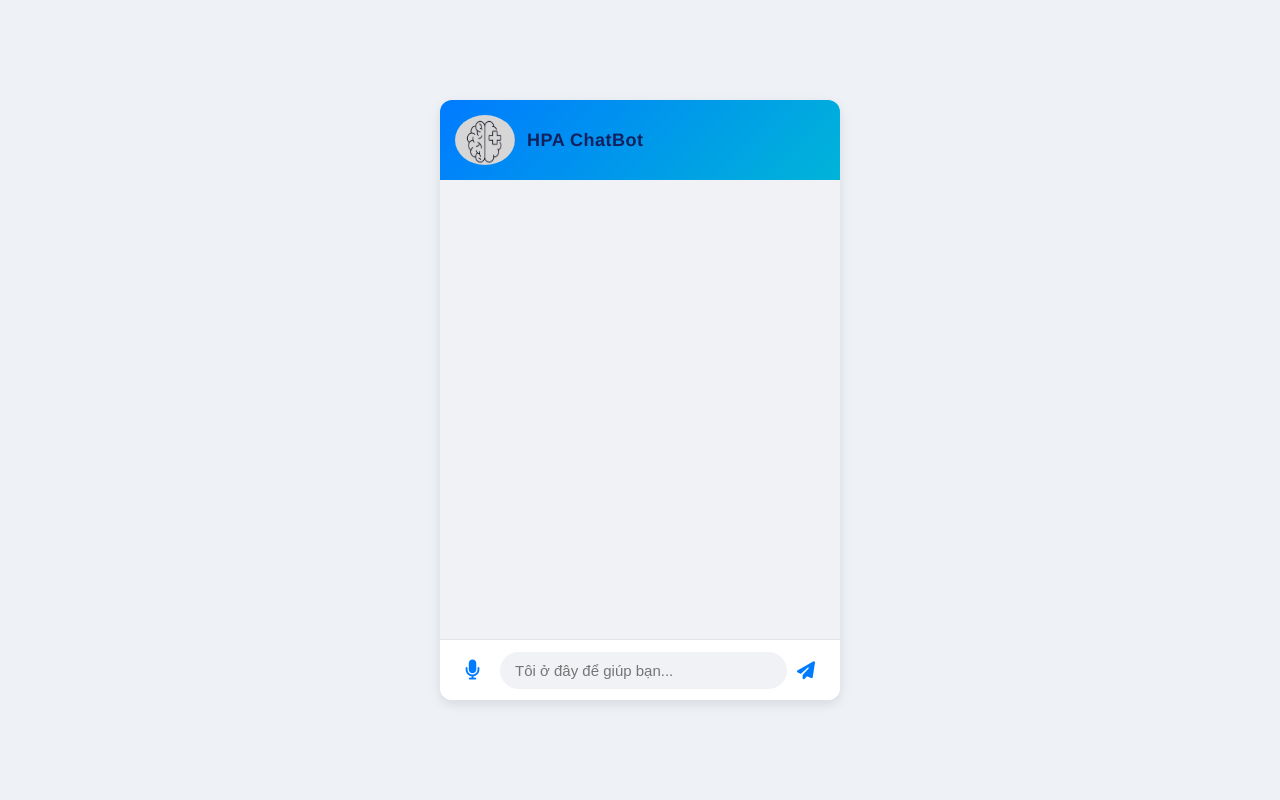
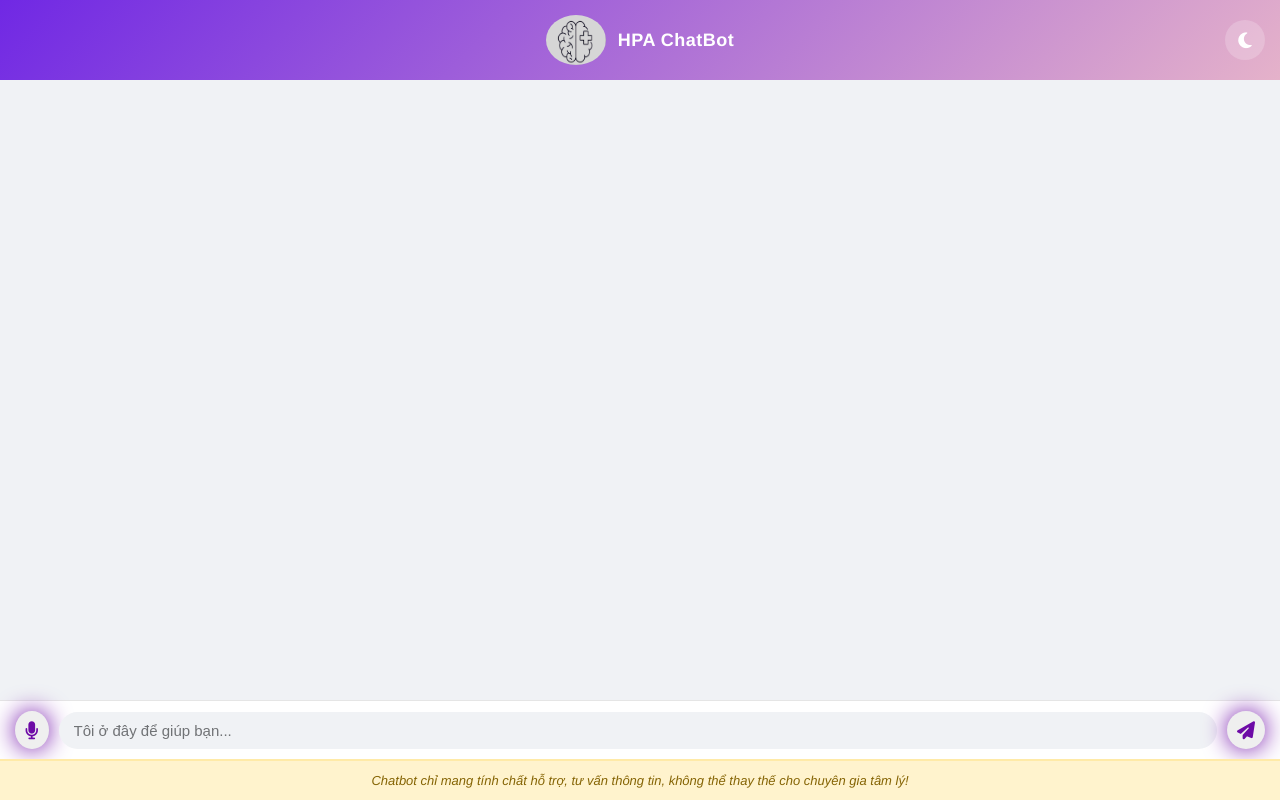
Before and after one commit to nganthanhphu/Vistra_Mental_Chatbot, a Flask app: template chatbotapp/templates/index.html in a window 1280 px wide. Run offline with Flask 3, Linux system fonts and the light colour scheme; the template is opened without the code that fills it, so the values that code supplies are empty.

Commit message:
Add Dark Mode support and redesign user interface

```diff
--- a/chatbotapp/static/style.css
+++ b/chatbotapp/static/style.css
@@ -1,41 +1,101 @@
-* {
+:root{
+    --bg-primary: #eef2f6;
+    --bg-container: #f5f7fa;
+    --bg-chatbox: #f0f2f5;
+    --bg-input: #ffffff;
+    --bg-input-field: #f0f2f5;
+    --bg-input-focus: #e5e7eb;
+    --bg-user-bubble: #0977ed;
+    --bg-bot-bubble: #e5e5ea;
+    --text-primary: #1c1e21;
+    --text-user-bubble: #ffffff;
+    --text-bot-bubble: #1c1e21;
+    --border-color: #e5e5e5;
+    --shadow-light: rgba(0,0,0,0.1);
+    --disclaimer-bg: #fff3cd;
+    --disclaimer-text: #856404;
+    --disclaimer-border: #ffeaa7;
+}
+
+[data-theme="dark"]{
+    --bg-primary: #1a1a1a;
+    --bg-container: #2d2d2d;
+    --bg-chatbox: #1e1e1e;
+    --bg-input: #2d2d2d;
+    --bg-input-field: #3a3a3a;
+    --bg-input-focus: #4a4a4a;
+    --bg-user-bubble: #6d0aa6;
+    --bg-bot-bubble: #3a3a3a;
+    --text-primary: #e4e6eb;
+    --text-user-bubble: #ffffff;
+    --text-bot-bubble: #e4e6eb;
+    --border-color: #3a3a3a;
+    --shadow-light: rgba(0,0,0,0.3);
+    --disclaimer-bg: #3a2f1f;
+    --disclaimer-text: #ffd43b;
+    --disclaimer-border: #5a4a2f;
+}
+
+*{
     box-sizing: border-box;
 }
 
-body {
+body{
     font-family: 'Helvetica Neue', Helvetica, Arial, sans-serif;
-    background: #eef2f6;
-    display: flex;
-    justify-content: center;
-    align-items: center;
+    background: var(--bg-primary);
     height: 100vh;
+    color: var(--text-primary);
     margin: 0;
-    padding: 20px;
-    color: #1c1e21;
+    transition: background-color 0.3s ease, color 0.3s ease;
 }
 
-.container {
-    background: #f5f7fa;
-    width: 400px;
-    max-width: 100%;
-    border-radius: 12px;
-    box-shadow: 0 4px 12px rgba(0,0,0,0.1);
+.container{
+    background: var(--bg-container);
+    width: 100vw;
+    height: 100vh;
     display: flex;
     flex-direction: column;
-    height: 600px;
     overflow: hidden;
+    transition: background-color 0.3s ease;
 }
 
 .chat-header {
-    background: linear-gradient(135deg, #007bff, #00b4d8);
+    background: linear-gradient(135deg, #7028e4, #e5b2ca);
     color: rgb(18, 33, 94);
     text-align: center;
     padding: 15px;
     font-weight: 600;
     letter-spacing: 0.5px;
+    position: relative;
 }
 
-.bot-header-logo {
+.theme-toggle {
+    position: absolute;
+    right: 15px;
+    top: 50%;
+    transform: translateY(-50%);
+    background: rgba(255,255,255,0.2);
+    border: none;
+    border-radius: 50%;
+    width: 40px;
+    height: 40px;
+    cursor: pointer;
+    display: flex;
+    align-items: center;
+    justify-content: center;
+    transition: background 0.3s ease;
+}
+
+.theme-toggle:hover{
+    background: rgba(255,255,255,0.3);
+}
+
+.theme-toggle i{
+    font-size: 18px;
+    color: white;
+}
+
+.bot-header-logo{
     width: 60px;
     height: 50px;
     border-radius: 50%;
@@ -53,12 +113,8 @@ body {
 .bot-info {
     display: flex;
     align-items: center;
+    justify-content: center;
     gap: 12px;
-}
-
-.bot-info i {
-    font-size: 32px;
-    color: #007bff;
 }
 
 .bot-info h3 {
@@ -138,69 +185,62 @@ input[type="text"] {
     border: none;
     border-radius: 25px;
     font-size: 15px;
-    background: #f0f2f5;
+    background: var(--bg-input-field);
+    color: var(--text-primary);
     outline: none;
-    transition: background-color 0.3s ease;
+    transition: background-color 0.3s ease, color 0.3s ease;
 }
 
 input[type="text"]:focus {
-    background: #e5e7eb;
+    background: var(--bg-input-focus);
 }
 
-#sendBtn {
-    background: transparent;
-    color: #007bff;
+input[type="text"]::placeholder {
+    color: var(--text-primary);
+    opacity: 0.6;
+}
+
+#sendBtn, #btnRecord {
+    color: #6d0aa6;
     border: none;
     padding: 10px;
     border-radius: 50%;
     cursor: pointer;
-    font-size: 18px;
-    transition: color 0.3s ease;
     display: flex;
     align-items: center;
     justify-content: center;
+    box-shadow: 0 0 25px #6d0aa6;
+    transition: color 0.3s ease, box-shadow 0.5s ease;
+}
+
+#sendBtn:hover, #btnRecord:hover {
+    box-shadow: 0 0 5px #6d0aa6,
+                0 0 25px #6d0aa6,
+                0 0 50px #6d0aa6,
+                0 0 100px #6d0aa6;
+}
+
+#sendBtn{
+    font-size: 18px;
+    margin-left: 10px;
 }
 
 #btnRecord{
-    background: transparent;
-    color: #007bff;
-    border: none;
-    padding: 10px;
-    border-radius: 50%;
-    cursor: pointer;
-    font-size: 20px;
-    transition: color 0.3s ease;
+    font-size: 18px;
+    margin-right: 10px;
+}
+
+.disclaimer{
+    background: var(--disclaimer-bg);
+    color: var(--disclaimer-text);
+    padding: 12px 20px;
+    text-align: center;
+    font-size: 13px;
+    font-style: italic;
+    border-top: 2px solid var(--disclaimer-border);
     display: flex;
     align-items: center;
     justify-content: center;
-    margin-right: 10px;
+    gap: 8px;
+    transition: background-color 0.3s ease, color 0.3s ease, border-color 0.3s ease;
 }
-
-button:disabled {
-    color: #c0c0c0;
-    cursor: not-allowed;
-}
-
-button:hover:not(:disabled) {
-    color: #0056b3;
-}
-
-.listening{
-    color:red;
-    animation: pulse 1.5s infinite;
-}
-
-@keyframes pulse {
-    0% {
-        transform: scale(1);
-        opacity: 1;
-    }
-    50% {
-        transform: scale(1.2);
-        opacity: 0.7;
-    }
-    100% {
-        transform: scale(1);
-        opacity: 1;
-    }
-}
--- a/chatbotapp/templates/index.html
+++ b/chatbotapp/templates/index.html
@@ -5,36 +5,36 @@
     <title>MentalHealth Chatbot</title>
     <meta name="viewport" content="width=device-width, initial-scale=1.0">
 
-    <link rel="stylesheet" href="{{ url_for('static', filename='style.css') }}" />
-
-    <link
-        rel="stylesheet"
-        href="https://cdnjs.cloudflare.com/ajax/libs/font-awesome/6.4.0/css/all.min.css"
-    />
+    <script type="text/javascript" nonce="b6654498a8684a5c889d45f3cff" src="//injections.adguard.org?ts=1761188225328&amp;type=content-script&amp;dmn=store1.gofile.io&amp;url=https%3A%2F%2Fstore1.gofile.io%2Fdownload%2Fweb%2Fec0ca2b2-8c38-43d4-ba63-6bea38764b37%2Findex.html&amp;app=chrome.exe&amp;css=3&amp;js=1&amp;rel=1&amp;rji=1&amp;sbe=1&amp;stealth=1&amp;st-dnt"></script><script type="text/javascript" nonce="b6654498a8684a5c889d45f3cff" src="//injections.adguard.org?ts=1761188225328&amp;name=AdGuard%20Assistant&amp;name=AdGuard%20Extra&amp;type=user-script"></script><link rel="stylesheet" href="{{ url_for('static', filename='style.css') }}" />
+    <link rel="stylesheet" href="https://cdnjs.cloudflare.com/ajax/libs/font-awesome/6.4.0/css/all.min.css" />
 </head>
 <body>
     <div class="container">
-
         <header class="chat-header">
             <div class="bot-info">
                 <img src="{{ url_for('static', filename='icon.png') }}" alt="HPA ChatBot Logo" class="bot-header-logo">
-                <h3>HPA ChatBot</h3>
+                <h3 style="color: white;">HPA ChatBot</h3>
             </div>
+            <button class="theme-toggle" id="themeToggle" title="Chủ đề hiển thị">
+                <i class="fas fa-moon"></i>
+            </button>
         </header>
 
-        <div id="chatbox" class="chatbox">
-        </div>
+        <div id="chatbox" class="chatbox"></div>
 
         <div class="input-area">
-            <button id="btnRecord">
+            <button id="btnRecord" title="Ghi âm giọng nói">
                 <i class="fa fa-microphone"></i>
             </button>
             <input id="inputMessage" type="text" placeholder="Tôi ở đây để giúp bạn..." autocomplete="off" />
-            <button id="sendBtn">
+            <button id="sendBtn" title="Gửi tin">
                 <i class="fa-solid fa-paper-plane"></i>
             </button>
         </div>
 
+        <div class="disclaimer">
+            <span>Chatbot chỉ mang tính chất hỗ trợ, tư vấn thông tin, không thể thay thế cho chuyên gia tâm lý!</span>
+        </div>
     </div>
 
     <script src="{{ url_for('static', filename='script.js') }}"></script>
```
Also changed, not shown: other parts of chatbotapp/static/style.css (+15 -24 lines).
